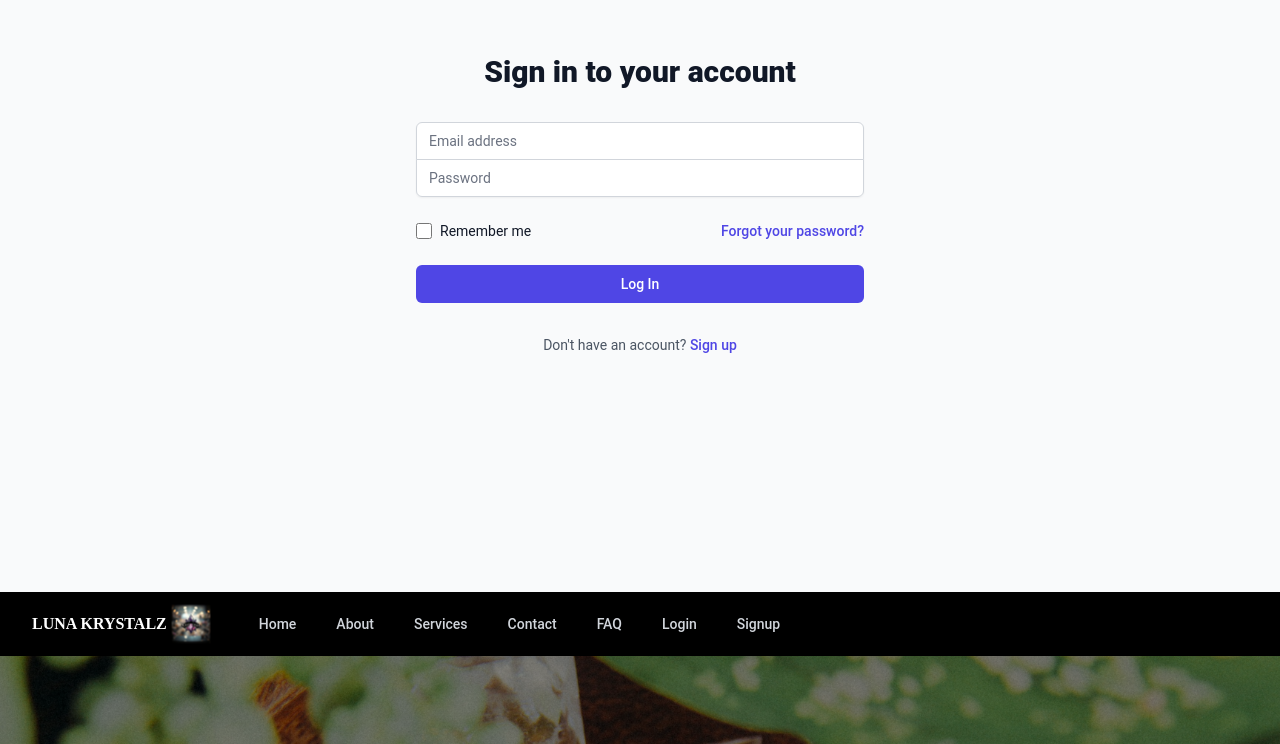
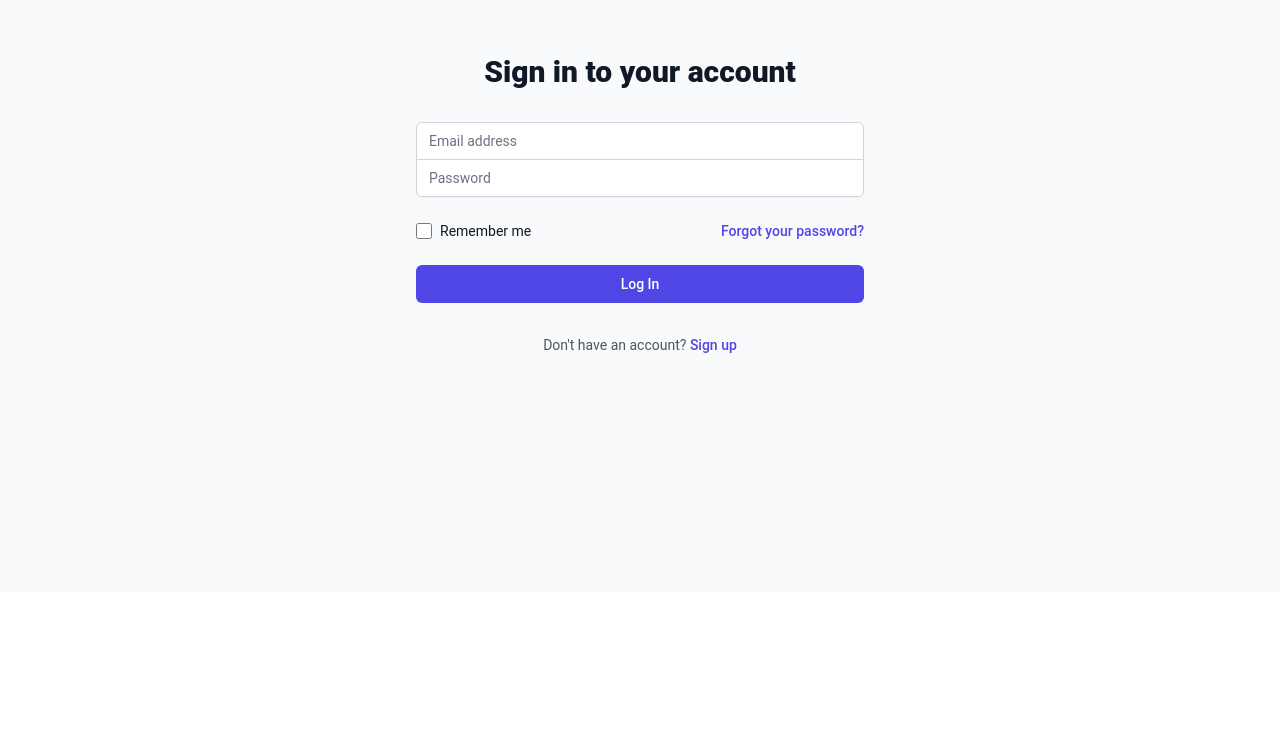
Before and after one commit to AlexIrungu/krystalz, a React (Create React App) app: page / in a window 1280 px wide. Shown: the part 208-952 px from the top of the page. After the commit the page ends 800 px from the top, so only its background shows below. Built offline with nearby package versions, Linux system fonts and the light colour scheme.

Commit message:
fixed signin and signup popup

```diff
--- a/src/App.js
+++ b/src/App.js
@@ -13,12 +13,17 @@ import Login from './components/Login';
 import Signup from './components/Signup';
 import './css/theme.css'
 import Shop from './components/Shop'
-import UserDashboard from './components/UserDashboard';
 import FAQ from './components/FAQ';
+import DashboardPopup from './components/DashboardPopup';
 
 function App() {
   const [cartItems, setCartItems] = useState([]);
   const [isCheckout, setIsCheckout] = useState(false);
+  const [isLoggedIn, setIsLoggedIn] = useState(false);
+  const [showLogin, setShowLogin] = useState(true);
+  const [username, setUsername] = useState('');
+  const [showDashboardPopup, setShowDashboardPopup] = useState(false);
+  const [showMainContent, setShowMainContent] = useState(false);
 
   const handleAddToCart = (crystal) => {
     const existingItem = cartItems.find(item => item.id === crystal.id);
@@ -37,52 +42,58 @@ function App() {
 
   const handlePaymentSuccess = () => {
     alert('Payment Successful!');
-    // Handle post-payment actions like clearing the cart
     setCartItems([]);
     setIsCheckout(false);
   };
 
   const totalAmount = cartItems.reduce((sum, item) => sum + item.price * item.quantity, 0);
 
-  const [isLoggedIn, setIsLoggedIn] = useState(false);
-  const [showLogin, setShowLogin] = useState(true);
-  const [username, setUsername] = useState('');
-
   const handleLoginSuccess = (user) => {
     setIsLoggedIn(true);
     setUsername(user.name || user.email);
+    setShowDashboardPopup(true);
   };
 
   const handleSignupSuccess = (user) => {
     setIsLoggedIn(true);
     setUsername(user.name || user.email);
+    setShowDashboardPopup(true);
   };
 
   const handleSwitchForm = () => {
     setShowLogin(!showLogin);
   };
 
+  const handleCloseDashboardPopup = () => {
+    setShowDashboardPopup(false);
+    setShowMainContent(true);
+  };
+
   const handleLogout = () => {
     setIsLoggedIn(false);
     setUsername('');
-    // Add any other logout logic (e.g., clearing tokens)
+    setShowMainContent(false);
   };
 
+  if (!isLoggedIn && !showMainContent) {
     return (
       <div className="theme-light">
-      {isLoggedIn ? (
-        <UserDashboard username={username} onLogout={handleLogout} />
-      ) : (
-        <>
         {showLogin ? (
           <Login onLoginSuccess={handleLoginSuccess} onSwitchToSignup={handleSwitchForm} />
         ) : (
           <Signup onSignupSuccess={handleSignupSuccess} onSwitchToLogin={handleSwitchForm} />
         )}
-        </>
+      </div>
+    );
+  }
+
+  return (
+    <div className="theme-light">
+      {showDashboardPopup && (
+        <DashboardPopup username={username} onClose={handleCloseDashboardPopup} />
       )}
 
-     <Navbar isLoggedIn={isLoggedIn} username={username} />
+      <Navbar isLoggedIn={isLoggedIn} username={username} onLogout={handleLogout} />
       <Home />
       {!isCheckout ? (
         <>
--- /dev/null
+++ b/src/components/DashboardPopup.js
@@ -0,0 +1,26 @@
+import React from 'react';
+import { motion } from 'framer-motion';
+
+const DashboardPopup = ({ username, onClose }) => {
+  return (
+    <motion.div
+      initial={{ opacity: 0, scale: 0.8 }}
+      animate={{ opacity: 1, scale: 1 }}
+      exit={{ opacity: 0, scale: 0.8 }}
+      className="fixed inset-0 bg-black bg-opacity-50 flex items-center justify-center z-50"
+    >
+      <div className="bg-white rounded-lg p-8 max-w-md w-full">
+        <h2 className="text-2xl font-bold mb-4">Welcome, {username}!</h2>
+        <p>You've successfully logged in.</p>
+        <button
+          onClick={onClose}
+          className="mt-4 bg-blue-500 hover:bg-blue-600 text-white font-bold py-2 px-4 rounded"
+        >
+          Go to Home
+        </button>
+      </div>
+    </motion.div>
+  );
+};
+
+export default DashboardPopup;
--- a/src/components/Navbar.js
+++ b/src/components/Navbar.js
@@ -1,31 +1,18 @@
 import React, { useState } from 'react';
 import { Link as ScrollLink } from 'react-scroll';
 import log from './images/log.jpg'
-import Login from './Login';
-import Signup from './Signup';
 
-const Navbar = ({ isLoggedIn, username }) => {
+const Navbar = ({ isLoggedIn, username, onLogout }) => {
   const [isOpen, setIsOpen] = useState(false);
-  const [showLogin, setShowLogin] = useState(false);
-  const [showSignup, setShowSignup] = useState(false);
 
   const navItems = [
-    { name: 'Home', to: '/' },
+    { name: 'Home', to: 'home' },
     { name: 'About', to: 'about' },
     { name: 'Services', to: 'services' },
+    { name: 'Shop', to: 'shop' },
     { name: 'Contact', to: 'contact' },
     { name: 'FAQ', to: 'faq'}
   ];
-
-  const handleLoginSuccess = () => {
-    // Handle successful login
-    setShowLogin(false);
-  };
-
-  const handleSignupSuccess = () => {
-    // Handle successful signup
-    setShowSignup(false);
-  };
 
   return (
     <nav className="bg-gray-800 sticky top-0 z-50 theme-dark">
@@ -48,23 +35,24 @@ const Navbar = ({ isLoggedIn, username }) => {
                     className="text-gray-300 hover:bg-gray-700 hover:text-white px-3 py-2 rounded-md text-sm font-medium cursor-pointer"
                     activeClass="bg-gray-900 text-white"
                     spy={true}
-                    offset={-64} // Adjust this value based on your navbar height
+                    offset={-64}
                   >
                     {item.name}
                   </ScrollLink>
                 ))}
+                {isLoggedIn ? (
+                  <>
+                    <span className="text-gray-300 px-3 py-2 rounded-md text-sm font-medium">
+                      Welcome, {username}
+                    </span>
                     <button
-            onClick={() => setShowLogin(true)}
+                      onClick={onLogout}
                       className="text-gray-300 hover:bg-gray-700 hover:text-white px-3 py-2 rounded-md text-sm font-medium cursor-pointer"
                     >
-            Login
+                      Logout
                     </button>
-          <button
-            onClick={() => setShowSignup(true)}
-            className="text-gray-300 hover:bg-gray-700 hover:text-white px-3 py-2 rounded-md text-sm font-medium cursor-pointer"
-          >
-            Signup
-          </button>
+                  </>
+                ) : null}
               </div>
             </div>
           </div>
@@ -109,41 +97,22 @@ const Navbar = ({ isLoggedIn, username }) => {
                 {item.name}
               </ScrollLink>
             ))}
+            {isLoggedIn && (
+              <>
+                <span className="text-gray-300 block px-3 py-2 rounded-md text-base font-medium">
+                  Welcome, {username}
+                </span>
                 <button
                   onClick={() => {
-          setShowLogin(true);
+                    onLogout();
                     setIsOpen(false);
                   }}
                   className="text-gray-300 hover:bg-gray-700 hover:text-white block px-3 py-2 rounded-md text-base font-medium cursor-pointer"
                 >
-        Login
+                  Logout
                 </button>
-      <button
-        onClick={() => {
-          setShowSignup(true);
-          setIsOpen(false);
-        }}
-        className="text-gray-300 hover:bg-gray-700 hover:text-white block px-3 py-2 rounded-md text-base font-medium cursor-pointer"
-      >
-        Signup
-      </button>
-    </div>
-  </div>
+              </>
             )}
-      {showLogin && (
-        <div className="fixed inset-0 bg-gray-600 bg-opacity-50 overflow-y-auto h-full w-full">
-          <div className="relative top-20 mx-auto p-5 border w-96 shadow-lg rounded-md bg-white">
-            <Login onLoginSuccess={handleLoginSuccess} />
-            <button onClick={() => setShowLogin(false)}>Close</button>
-          </div>
-        </div>
-      )}
-
-      {showSignup && (
-        <div className="fixed inset-0 bg-gray-600 bg-opacity-50 overflow-y-auto h-full w-full">
-          <div className="relative top-20 mx-auto p-5 border w-96 shadow-lg rounded-md bg-white">
-            <Signup onSignupSuccess={handleSignupSuccess} />
-            <button onClick={() => setShowSignup(false)}>Close</button>
           </div>
         </div>
       )}
```
Lines whose indentation alone changed are shown as unchanged.
